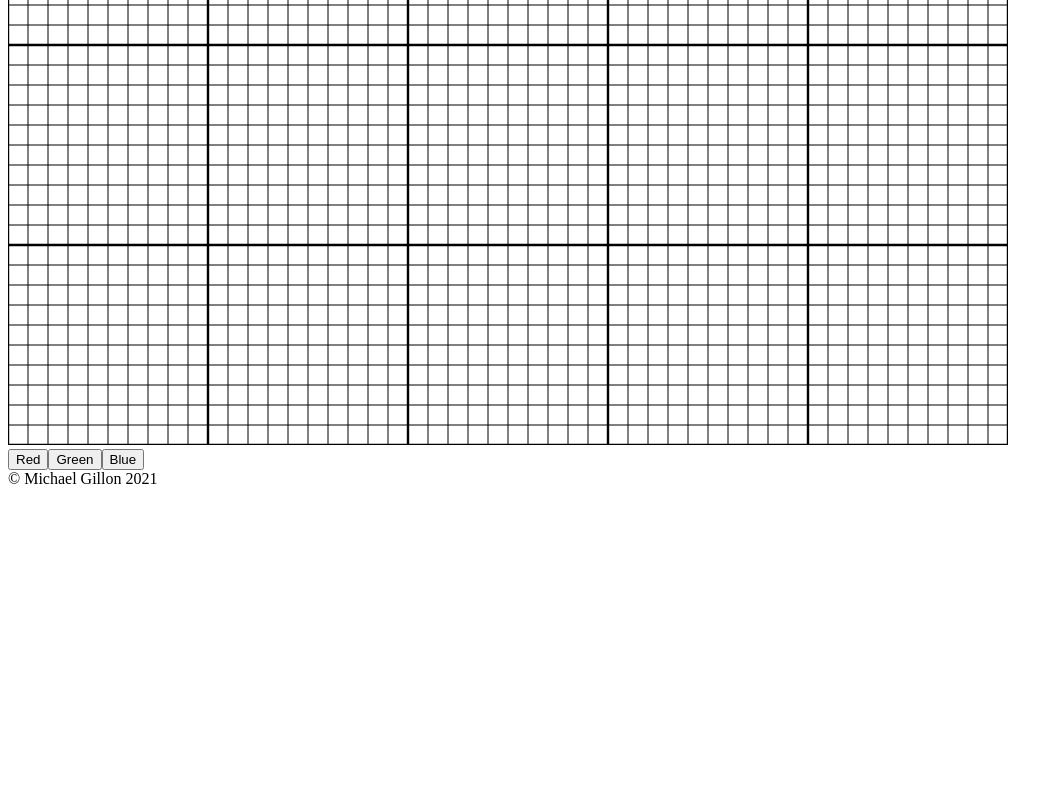
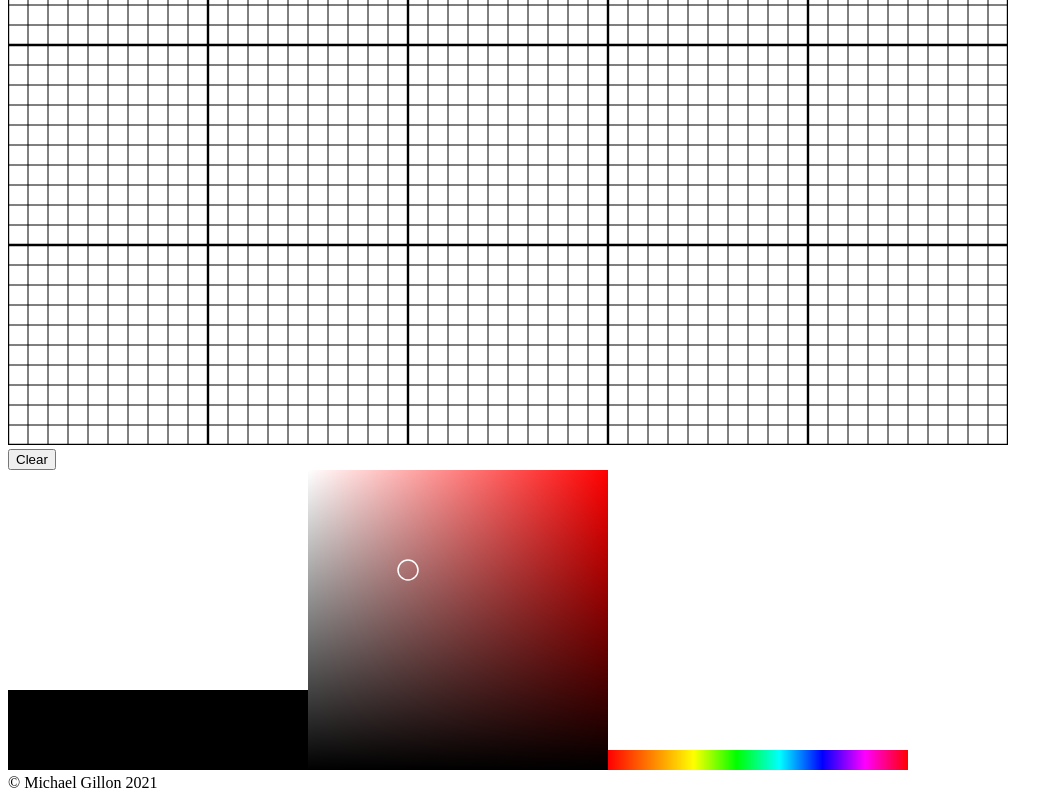
Before and after one commit to Michael115/Knittern, a Next.js app: page / in a window 1280 px wide. Shown: the part 581-1381 px from the top of the page, without its empty margins (0-1063 px from the left). Before the commit the page ends 1077 px from the top, so only its background shows below. Built offline with nearby package versions, Linux system fonts and the light colour scheme.

Commit message:
adding color picker

```diff
--- /dev/null
+++ b/components/colorPicker.tsx
@@ -0,0 +1,214 @@
+import React, { useEffect, useRef } from "react";
+import { Canvas, Point } from "../interfaces/interfaces";
+
+
+
+export const ColorPicker: React.FC<Canvas> = ({width, height}) => {
+
+    const rowSize = 20;
+    const colSize = 20;
+
+    const canvasRef = useRef<HTMLCanvasElement>(null);
+    const chosenColorCanvasRef = useRef<HTMLCanvasElement>(null);
+    const colorBarCanvasRef = useRef<HTMLCanvasElement>(null);
+
+    const mouseDownRef = useRef(false);
+    const mouseColorBarDownRef = useRef(false);
+
+    const colorbarColor = useRef<string>('rgba(255,0,0,1)');
+    const chosenColor = useRef<string>('rgba(0,0,0,1)');
+
+    const chosenColorPosition = useRef<Point>({x: 100, y: 100});
+    const colorbarPosition = useRef<Point>({x: 50, y: 0});
+
+    const adjustPointSpace = (canvas:HTMLCanvasElement, pt: Point): Point => {
+        var rect = canvas!.getBoundingClientRect();
+        return { x: pt.x - rect.left, y: pt.y - rect.top };
+      };
+
+
+
+    const drawChosenColor = () => {
+        if(chosenColorCanvasRef.current) {
+
+            console.log(chosenColor.current);
+
+            const ctx = chosenColorCanvasRef.current.getContext('2d');
+
+            ctx.fillStyle = chosenColor.current;
+            ctx.fillRect(0, 0,  ctx.canvas.width, ctx.canvas.height);
+        }
+    }
+
+    const draw = () => {
+        if(canvasRef.current) {
+            const ctx = canvasRef.current.getContext('2d');
+
+            let gradientColor = ctx.createLinearGradient(0, 0, ctx.canvas.width, 0);
+            gradientColor.addColorStop(0, 'rgba(255,255,255,1)');
+            gradientColor.addColorStop(1, colorbarColor.current);
+            ctx.fillStyle = gradientColor;
+            ctx.fillRect(0, 0,  ctx.canvas.width, ctx.canvas.height);
+
+            let gradientV = ctx.createLinearGradient(0, 0, 0, ctx.canvas.height);
+            gradientV.addColorStop(0, 'rgba(0,0,0,0)');
+            gradientV.addColorStop(1, 'rgba(0,0,0,1)');
+            ctx.fillStyle = gradientV;
+            ctx.fillRect(0, 0,  ctx.canvas.width, ctx.canvas.height);
+
+            ctx.beginPath();
+            ctx.strokeStyle = 'white';
+            ctx.lineWidth = 1.5;
+            ctx.arc(chosenColorPosition.current.x, chosenColorPosition.current.y, 10, 0, 2 * Math.PI);
+            ctx.stroke();
+        }
+    }
+
+    const drawColorBar = () => {
+        if(colorBarCanvasRef.current) {
+            const ctx = colorBarCanvasRef.current.getContext('2d');
+
+            let gradientColor = ctx.createLinearGradient(0, 0, ctx.canvas.width, 0);
+
+            //hsl(0,100%,50%),hsl(60,100%,50%),hsl(120,100%,50%),hsl(180,100%,50%),hsl(240,100%,50%),hsl(300,100%,50%),hsl(360,100%,50%));
+
+            gradientColor.addColorStop(0, 'hsl(0,100%,50%)');
+            gradientColor.addColorStop(2/7, 'hsl(60,100%,50%)');
+            gradientColor.addColorStop(3/7, 'hsl(120,100%,50%)');
+            gradientColor.addColorStop(4/7, 'hsl(180,100%,50%)');
+            gradientColor.addColorStop(5/7, 'hsl(240,100%,50%)');
+            gradientColor.addColorStop(6/7, 'hsl(300,100%,50%)');
+            gradientColor.addColorStop(1, 'hsl(360,100%,50%)');
+            ctx.fillStyle = gradientColor;
+            ctx.fillRect(0, 0,  ctx.canvas.width, ctx.canvas.height);
+        }
+    }
+
+    const setChosenColor = () => {
+
+        if(canvasRef.current) {
+            const ctx = canvasRef.current.getContext('2d');
+
+            const pt = chosenColorPosition.current;
+            const pixel = ctx.getImageData(pt.x, pt.y, 1, 1)['data'];
+            const rgba = `rgba(${pixel[0]}, ${pixel[1]}, ${pixel[2]}, 1)`;
+
+            if(rgba !== 'rgba(0, 0, 0, 1)') {
+                chosenColor.current = rgba;
+            }
+
+            draw();
+            drawChosenColor();
+        }
+
+    }
+
+    const setColorBar = () => {
+
+        if(colorBarCanvasRef.current) {
+            const colorBarCtx = colorBarCanvasRef.current.getContext('2d');
+
+            const pt = colorbarPosition.current;
+
+            const pixel = colorBarCtx.getImageData(pt.x, pt.y, 1, 1)['data'];
+            const rgba = `rgba(${pixel[0]}, ${pixel[1]}, ${pixel[2]}, 1)`;
+
+            if(rgba !== 'rgba(0, 0, 0, 1)') {
+                colorbarColor.current = rgba;
+            }
+
+            draw();
+        }
+
+    }
+
+    const mouseDown = (e: React.MouseEvent) => {
+
+        mouseDownRef.current = true;
+        var pt = adjustPointSpace(canvasRef.current, {x: e.clientX, y: e.clientY});
+        chosenColorPosition.current = pt;
+
+        setChosenColor();
+    };
+
+
+    const mouseMove = (e: React.MouseEvent) => {
+
+        if( mouseDownRef.current) {
+            var pt = adjustPointSpace(canvasRef.current, {x: e.clientX, y: e.clientY});
+            chosenColorPosition.current = pt;
+
+            setChosenColor();
+        }
+    };
+
+    const mouseLeaveBar = (e : React.MouseEvent) => {
+        mouseColorBarDownRef.current = false;
+    }
+
+    const mouseLeave = (e : React.MouseEvent) => {
+        mouseDownRef.current = false;
+    }
+
+    const mouseDownColorBar = (e: React.MouseEvent) => {
+
+        mouseColorBarDownRef.current = true;
+
+        var pt = adjustPointSpace(colorBarCanvasRef.current, {x: e.clientX, y: e.clientY});
+        colorbarPosition.current = pt;
+
+        setColorBar();
+        setChosenColor();
+    }
+
+    const mouseMoveColorBar = (e: React.MouseEvent) => {
+
+        if(mouseColorBarDownRef.current) {
+            var pt = adjustPointSpace(colorBarCanvasRef.current, {x: e.clientX, y: e.clientY});
+            colorbarPosition.current = pt;
+
+            setColorBar();
+            setChosenColor();
+        }
+    }
+
+    useEffect(() => {
+
+            draw();
+            drawColorBar();
+            drawChosenColor();
+
+    });
+
+    return <div className={"flex flex-col"}>
+
+            <canvas
+                className={"flex cursor-crosshair"}
+                ref={chosenColorCanvasRef}
+                width={width}
+                height={80}
+            ></canvas>
+
+            <canvas
+                onMouseDown={mouseDown}
+                onMouseMove={mouseMove}
+                onMouseUp={mouseLeave}
+                onMouseLeave={mouseLeave}
+                className={"flex cursor-crosshair"}
+                ref={canvasRef}
+                width={width}
+                height={height}
+            ></canvas>
+
+            <canvas
+                onMouseDown={mouseDownColorBar}
+                onMouseMove={mouseMoveColorBar}
+                onMouseUp={mouseLeaveBar}
+                onMouseLeave={mouseLeaveBar}
+                className={"flex cursor-crosshair"}
+                ref={colorBarCanvasRef}
+                width={width}
+                height={20}
+            ></canvas>
+        </div>
+}
--- a/components/patternCanvas.tsx
+++ b/components/patternCanvas.tsx
@@ -1,5 +1,6 @@
 import React, { useEffect, useRef } from "react";
 import { Canvas, Color, Pattern, Point, Stitch } from "../interfaces/interfaces";
+import { ColorPicker } from "./colorPicker";
 
 
 const floor = (floor: number, nearest: number) =>{
@@ -13,7 +14,7 @@ const freshStitches = (width: number, height: number, rowSize: number, colSize:
         new Array<Stitch>(height/colSize)
           .fill({color: 'nodraw'}));
 
-export const PatternCanvas: React.FC<Canvas> = ({width, height, scale}) => {
+export const PatternCanvas: React.FC<Canvas> = ({width, height}) => {
 
   const rowSize = 20;
   const colSize = 20;
@@ -55,6 +56,8 @@ export const PatternCanvas: React.FC<Canvas> = ({width, height, scale}) => {
 
   const drawPattern = (ctx: CanvasRenderingContext2D, pattern: Pattern) => {
 
+    ctx.clearRect(0, 0, ctx.canvas.width, ctx.canvas.height);
+
     for (let y = 0; y < pattern.stitches.length; y++) {
 
       const row = pattern.stitches[y];
@@ -68,6 +71,14 @@ export const PatternCanvas: React.FC<Canvas> = ({width, height, scale}) => {
         fillGridRectangle(ctx, pt, stitch.color)
       }
     }
+
+    for (let index = 0; index <= (width/colSize); index++) {
+      drawLine(ctx, {x: index*colSize, y: 0}, {x: index*colSize, y: height}, index % 10 == 0);
+    }
+
+    for (let index = 0; index <= (height/rowSize); index++) {
+     drawLine(ctx, {x: 0, y: index*rowSize}, {x: width, y: index*rowSize}, index % 10 == 0);
+   }
   }
 
   const fillGridRectangle = (ctx: CanvasRenderingContext2D, pt: Point, colorType: string) => {
@@ -79,7 +90,6 @@ export const PatternCanvas: React.FC<Canvas> = ({width, height, scale}) => {
     }
   }
 
-
   const adjustPointSpace = (pt: Point): Point => {
     var rect = canvasRef.current!.getBoundingClientRect();
     return { x: pt.x - rect.left, y: pt.y - rect.top };
@@ -89,13 +99,9 @@ export const PatternCanvas: React.FC<Canvas> = ({width, height, scale}) => {
   useEffect(() => {
     if (canvasRef.current) {
       const context = canvasRef.current.getContext("2d")!;
-      context.scale(scale, scale);
+      //context.scale(scale, scale);
 
-      console.log("Draw once")
-      const ctx =canvasRef.current.getContext("2d");
-
-      // Draw grid lines
-      ctx.clearRect(0, 0, ctx.canvas.width / scale, ctx.canvas.height / scale);
+      const ctx = canvasRef.current.getContext("2d");
 
       for (let index = 0; index <= (width/colSize); index++) {
         drawLine(ctx, {x: index*colSize, y: 0}, {x: index*colSize, y: height}, index % 10 == 0);
@@ -106,20 +112,15 @@ export const PatternCanvas: React.FC<Canvas> = ({width, height, scale}) => {
      }
 
      drawPattern(ctx, pattern.current);
-
     }
-  }, [scale, height, width]);
-
+  });
 
   const mouseDraw = (ctx: CanvasRenderingContext2D, pt: Point) => {
 
     var adjust = adjustPointSpace(pt);
-
     var gridPosition = pointToGrid(adjust, rowSize, colSize);
-
     pattern.current.stitches[gridPosition.y][gridPosition.x] = { color: currentColor.current};
 
-    console.log(pattern)
     drawPattern(ctx, pattern.current);
   }
 
@@ -149,15 +150,15 @@ export const PatternCanvas: React.FC<Canvas> = ({width, height, scale}) => {
         onMouseMove={mouseMove}
         onMouseUp={mouseLeave}
         onMouseLeave={mouseLeave}
-        className={"cursor-crosshair z-0"}
+        className={"cursor-crosshair"}
         ref={canvasRef}
-        width={width * scale}
-        height={height * scale}
+        width={width}
+        height={height}
       ></canvas>
       <div className={"flex flex-col gap-y-10"}>
-        <button className="bg-red-500 hover:bg-blue-700 text-white font-bold py-2 px-4 rounded" onClick={() => currentColor.current = 'red'}>Red</button>
-        <button className="bg-green-500 hover:bg-blue-700 text-white font-bold py-2 px-4 rounded" onClick={() => currentColor.current = 'green'}>Green</button>
-        <button className="bg-blue-500 hover:bg-blue-700 text-white font-bold py-2 px-4 rounded" onClick={() => currentColor.current = 'blue'}>Blue</button>
+        <button className="bg-red-500 hover:bg-blue-700 text-white font-bold py-2 px-4 rounded" onClick={() => currentColor.current = 'nodraw'}>Clear</button>
+
+        <ColorPicker width={300} height={300}></ColorPicker>
       </div>
     </div>
   );
--- a/interfaces/interfaces.ts
+++ b/interfaces/interfaces.ts
@@ -1,7 +1,6 @@
 export interface Canvas {
     width: number,
     height: number,
-    scale: number
 }
 
 export interface Point {
--- a/package.json
+++ b/package.json
@@ -18,6 +18,6 @@
     "eslint": "8.5.0",
     "eslint-config-next": "12.0.7",
     "postcss": "^8.3.5",
-    "tailwindcss": "^2.2.4"
+    "tailwindcss": "^3.0.7"
   }
 }
--- a/pages/index.tsx
+++ b/pages/index.tsx
@@ -13,7 +13,7 @@ export default function Home() {
       <NavBar />
 
       <div className="flex flex-col relative items-center justify-center w-full flex-1 px-20 text-center">
-      <PatternCanvas width={1000} height={1000} scale={1}/>
+      <PatternCanvas width={1000} height={1000}/>
 
       </div>
 
```
Also changed, not shown: 1 other file (tests, documents, lock files or other folders).
